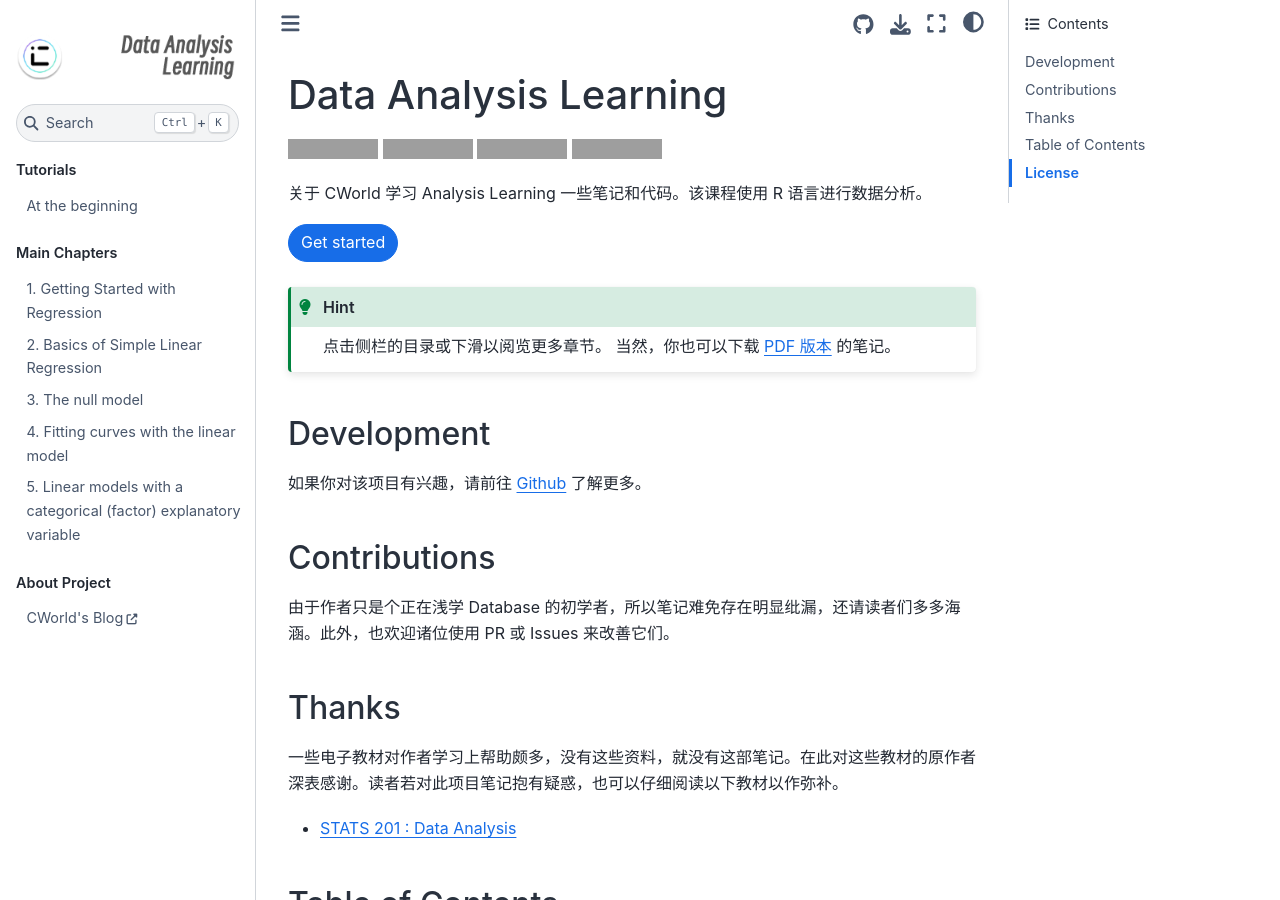
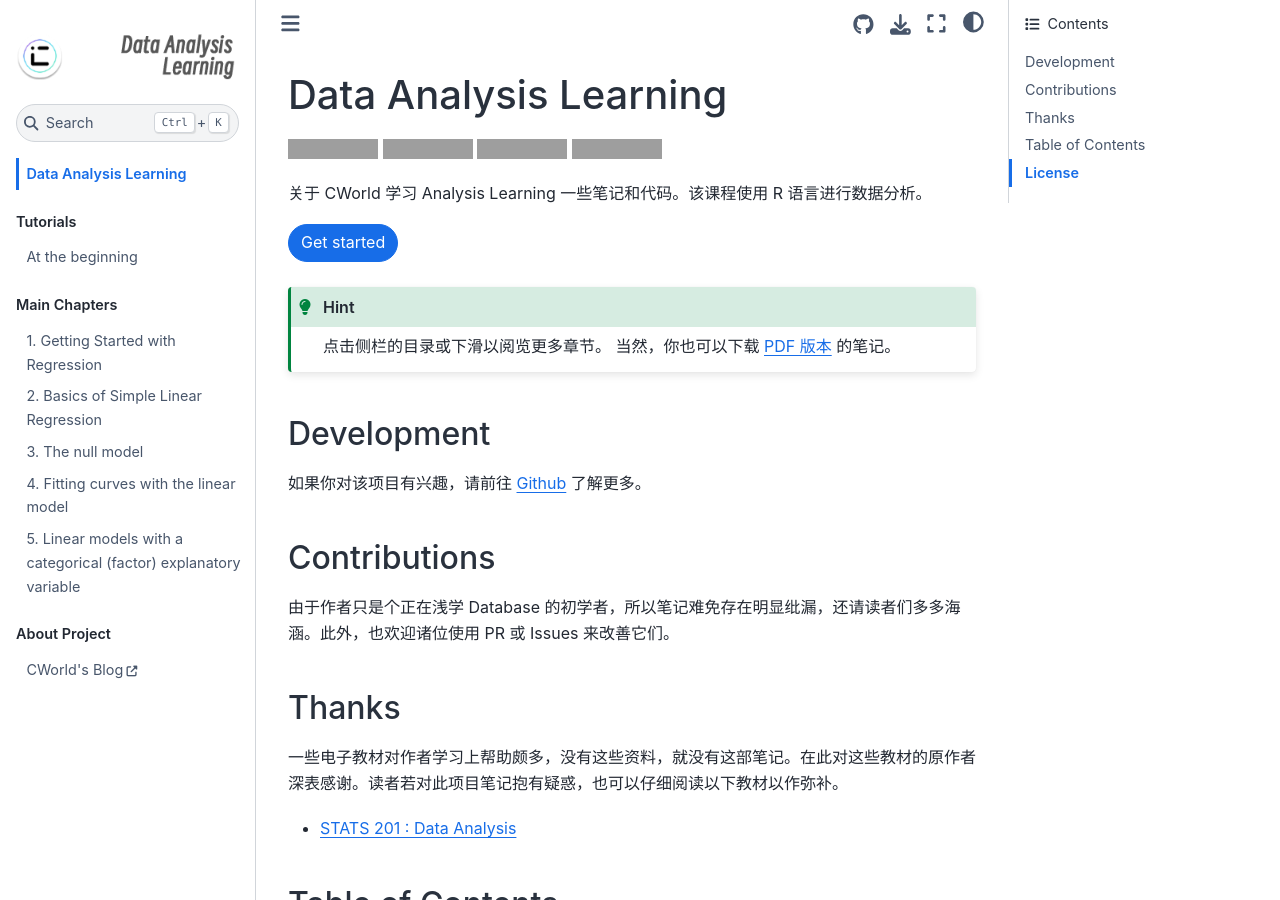
Before and after one commit to cworld1/da-learning, a Jupyter Book: the page built from docs/index.md, in a window 1280 px wide and 900 px high. Built offline with Jupyter Book 1.0.4 settings and Sphinx 7.4.7 and the Sphinx Book theme 1.1.4, drawn with Linux system fonts in a browser that asks for light colours; grey boxes are pictures that could not be loaded.

```diff
--- a/docs/_config.yml
+++ b/docs/_config.yml
@@ -44,13 +44,8 @@
 # See https://jupyterbook.org/customize/config.html#add-a-link-to-your-repository
 html:
   favicon: assets/favicon.ico
-  home_page_in_navbar: false
+  home_page_in_navbar: true
   use_edit_page_button: true
   use_issues_button: true
   use_repository_button: true
   baseurl: https://da.cworld.top/
-
-# Parse and render settings
-parse:
-  myst_enable_extensions:
-    - html_admonition
```
